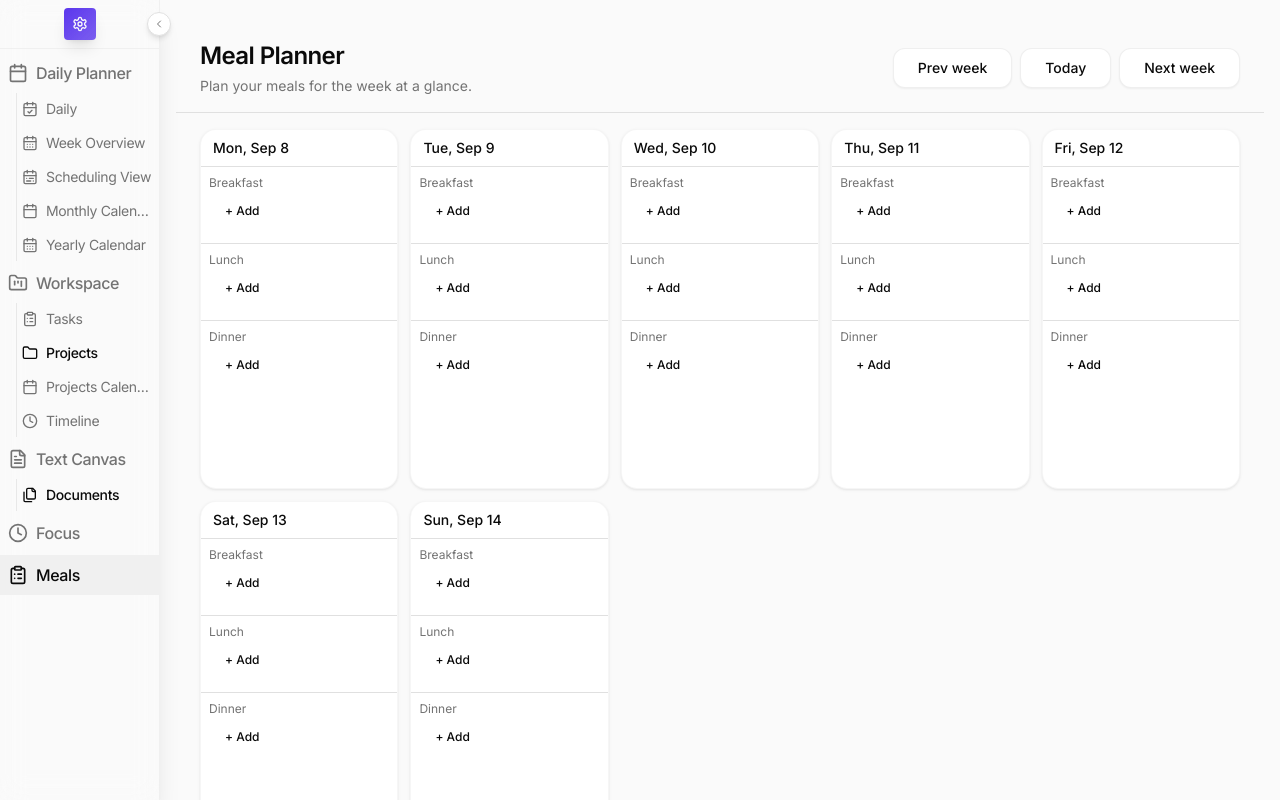
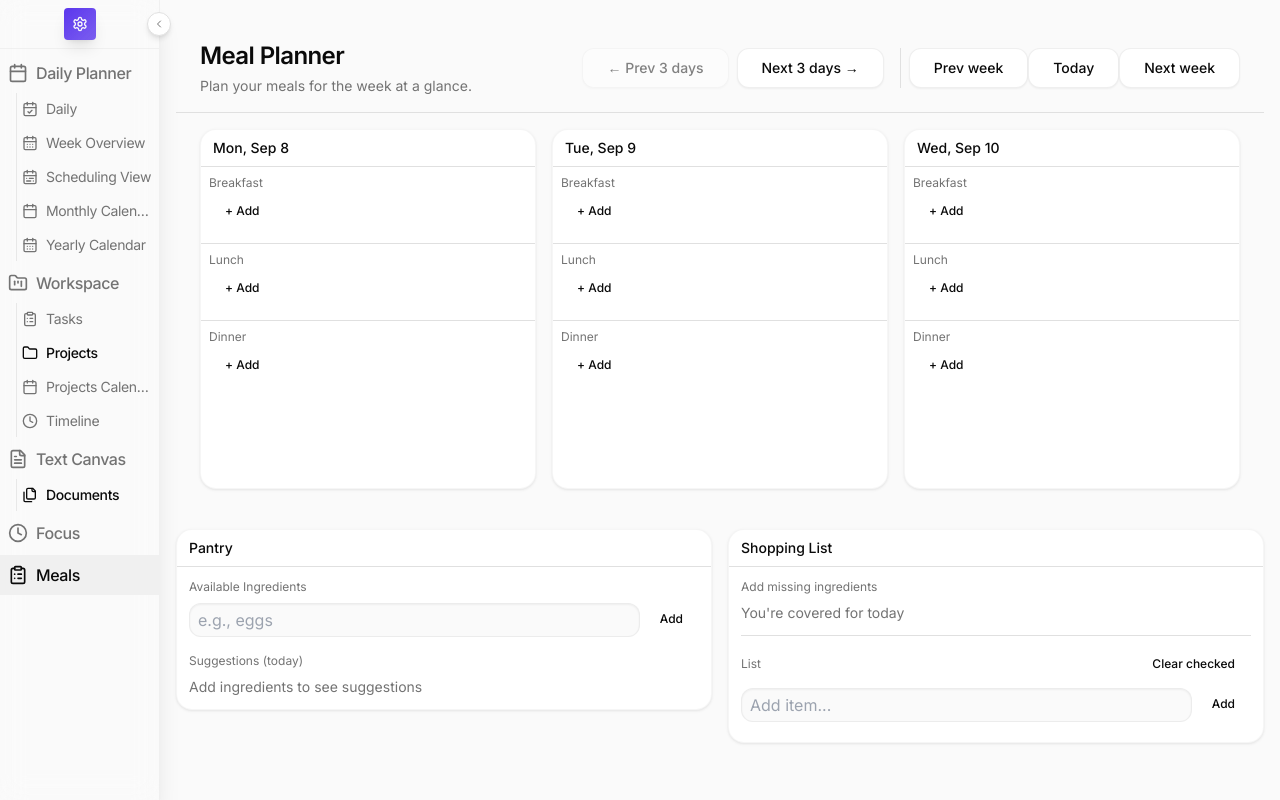
Before and after one commit to obihughes/omega-planner, a Next.js app: page /meals in a window 1280 px wide. Shown: the top 800 px of the page. Built offline with nearby package versions, Linux system fonts and the light colour scheme.

Commit message:
feat(meals): 3-day sliding view with prev/next navigation controls; docs updated

```diff
--- a/app/meals/page.tsx
+++ b/app/meals/page.tsx
@@ -11,13 +11,11 @@ export default function MealsPage() {
   return (
     <AppLayout>
       <div className="h-full p-4 space-y-4">
-        {/* Row 1: Always show 7 days side-by-side using fixed 7-column grid at >=xl; fewer columns on small screens */}
-        <div className="grid gap-4 grid-cols-1 sm:grid-cols-2 md:grid-cols-3 lg:grid-cols-4 xl:grid-cols-7">
-          <div className="xl:col-span-7 col-span-1 sm:col-span-2 md:col-span-3 lg:col-span-4">
-            <Suspense fallback={<div className="text-muted-foreground">Loading meals...</div>}>
-              <MealsContent />
-            </Suspense>
-          </div>
+        {/* Row 1: Show 3 days at a time with slide controls */}
+        <div>
+          <Suspense fallback={<div className="text-muted-foreground">Loading meals...</div>}>
+            <MealsContent />
+          </Suspense>
         </div>
 
         {/* Row 2: Pantry and Shopping List side-by-side */}
--- a/components/meals/MealPlanner.tsx
+++ b/components/meals/MealPlanner.tsx
@@ -36,12 +36,13 @@ function formatDayHeader(dateKey: string): string {
 
 export const MealPlanner: React.FC = () => {
   const [anchorDateKey, setAnchorDateKey] = useState<string>(getTodayDateKey());
+  const [dayStartOffset, setDayStartOffset] = useState<number>(0); // 0 = Mon-Wed, 1 = Thu-Sat, 2 = Sun-Tue
   const { getMeals, addMeal, removeMeal, updateMeal } = useMeals();
   const { canCook, missingFor } = usePantry();
   const [openEditorKey, setOpenEditorKey] = useState<string | null>(null);
   const [editingIngredientsId, setEditingIngredientsId] = useState<string | null>(null);
 
-  const week = useMemo<DayPlan[]>(() => {
+  const allWeekDays = useMemo<DayPlan[]>(() => {
     const mondayKey = getWeekStart(anchorDateKey);
     return Array.from({ length: 7 }).map((_, idx) => {
       const dateKey = addDaysToDateKey(mondayKey, idx);
@@ -51,6 +52,14 @@ export const MealPlanner: React.FC = () => {
       };
     });
   }, [anchorDateKey]);
+
+  const displayedDays = useMemo<DayPlan[]>(() => {
+    // Show 3 days at a time starting from dayStartOffset
+    return allWeekDays.slice(dayStartOffset, dayStartOffset + 3);
+  }, [allWeekDays, dayStartOffset]);
+
+  const canGoPrev = dayStartOffset > 0;
+  const canGoNext = dayStartOffset < 4; // Max offset is 4 (Sun-Tue)
 
   const handleQuickAdd = (
     dateKey: string,
@@ -95,18 +104,26 @@ export const MealPlanner: React.FC = () => {
             <p className="text-sm text-muted-foreground mt-1">Plan your meals for the week at a glance.</p>
           </div>
           <div className="flex items-center gap-2">
+            <Button variant="outline" onClick={() => setDayStartOffset(Math.max(0, dayStartOffset - 3))} disabled={!canGoPrev}>
+              ← Prev 3 days
+            </Button>
+            <Button variant="outline" onClick={() => setDayStartOffset(Math.min(4, dayStartOffset + 3))} disabled={!canGoNext}>
+              Next 3 days →
+            </Button>
+            <div className="border-l pl-2 ml-2">
             <Button variant="outline" onClick={() => setAnchorDateKey(addDaysToDateKey(anchorDateKey, -7))}>Prev week</Button>
             <Button variant="outline" onClick={() => setAnchorDateKey(getDateKeyFromOffset(0))}>Today</Button>
             <Button variant="outline" onClick={() => setAnchorDateKey(addDaysToDateKey(anchorDateKey, 7))}>Next week</Button>
+            </div>
           </div>
         </div>
       </header>
 
       <div className="px-6 pb-6 pt-4 flex-1 overflow-auto">
         <div>
-          {/* Responsive grid that can show 1–7 columns across available width */}
-          <div className="grid gap-3 grid-cols-1 sm:grid-cols-2 md:grid-cols-3 lg:grid-cols-4 xl:grid-cols-5 2xl:grid-cols-7">
-            {week.map(({ dateKey, label }) => (
+          {/* 3-column grid for the 3 displayed days */}
+          <div className="grid gap-4 grid-cols-1 md:grid-cols-3">
+            {displayedDays.map(({ dateKey, label }) => (
               <Card key={dateKey} className={cn('border bg-card min-h-[360px] flex flex-col')}>
                 <div className={cn('px-3 py-2 border-b flex items-center justify-between')}>
                   <div className="text-sm font-medium truncate">{label}</div>
```
Also changed, not shown: 1 other file (tests, documents, lock files or other folders).
